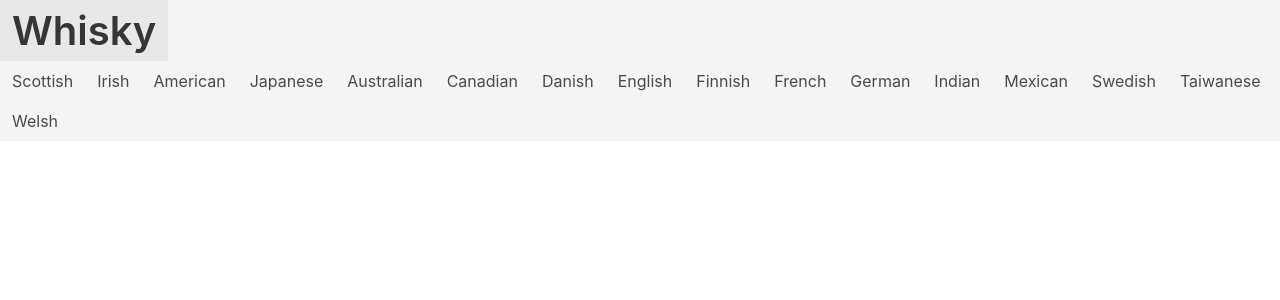
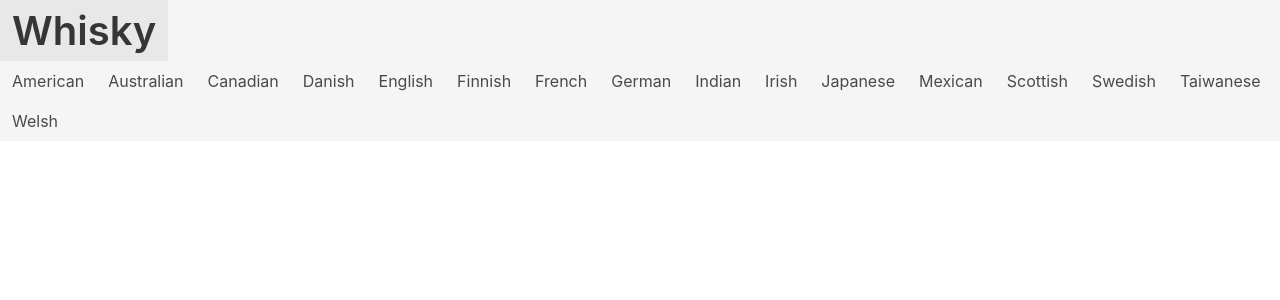
Before and after one commit to grega/whisky, a Jekyll site: the page built from index.html, in a window 1280 px wide. Shown: the top 300 px of the page. Built offline with Jekyll 4.4.1, drawn with Linux system fonts in a browser that asks for light colours; nearby versions of some CDN libraries.

Commit message:
Generate nav dynamically

```diff
--- a/_layouts/default.html
+++ b/_layouts/default.html
@@ -26,22 +26,10 @@
 
     <div class="navbar-menu" id="navMenu">
       <div class="navbar-start">
-        <a class="navbar-item {% if page.title == 'Scottish' %}is-active{% endif %}" href="/scottish">Scottish</a>
-        <a class="navbar-item {% if page.title == 'Irish' %}is-active{% endif %}" href="/irish">Irish</a>
-        <a class="navbar-item {% if page.title == 'American' %}is-active{% endif %}" href="/american">American</a>
-        <a class="navbar-item {% if page.title == 'Japanese' %}is-active{% endif %}" href="/japanese">Japanese</a>
-        <a class="navbar-item {% if page.title == 'Australian' %}is-active{% endif %}" href="/australian">Australian</a>
-        <a class="navbar-item {% if page.title == 'Canadian' %}is-active{% endif %}" href="/canadian">Canadian</a>
-        <a class="navbar-item {% if page.title == 'Danish' %}is-active{% endif %}" href="/danish">Danish</a>
-        <a class="navbar-item {% if page.title == 'English' %}is-active{% endif %}" href="/english">English</a>
-        <a class="navbar-item {% if page.title == 'Finnish' %}is-active{% endif %}" href="/finnish">Finnish</a>
-        <a class="navbar-item {% if page.title == 'French' %}is-active{% endif %}" href="/french">French</a>
-        <a class="navbar-item {% if page.title == 'German' %}is-active{% endif %}" href="/german">German</a>
-        <a class="navbar-item {% if page.title == 'Indian' %}is-active{% endif %}" href="/indian">Indian</a>
-        <a class="navbar-item {% if page.title == 'Mexican' %}is-active{% endif %}" href="/mexican">Mexican</a>
-        <a class="navbar-item {% if page.title == 'Swedish' %}is-active{% endif %}" href="/swedish">Swedish</a>
-        <a class="navbar-item {% if page.title == 'Taiwanese' %}is-active{% endif %}" href="/taiwanese">Taiwanese</a>
-        <a class="navbar-item {% if page.title == 'Welsh' %}is-active{% endif %}" href="/welsh">Welsh</a>
+        {% for region in site.data %}
+          {% assign region_name = region[0] | capitalize %}
+          <a class="navbar-item {% if page.title == region_name %}is-active{% endif %}" href="/{{ region[0] }}">{{ region_name }}</a>
+        {% endfor %}
       </div>
       <div class="navbar-end"></div>
     </div>
```
